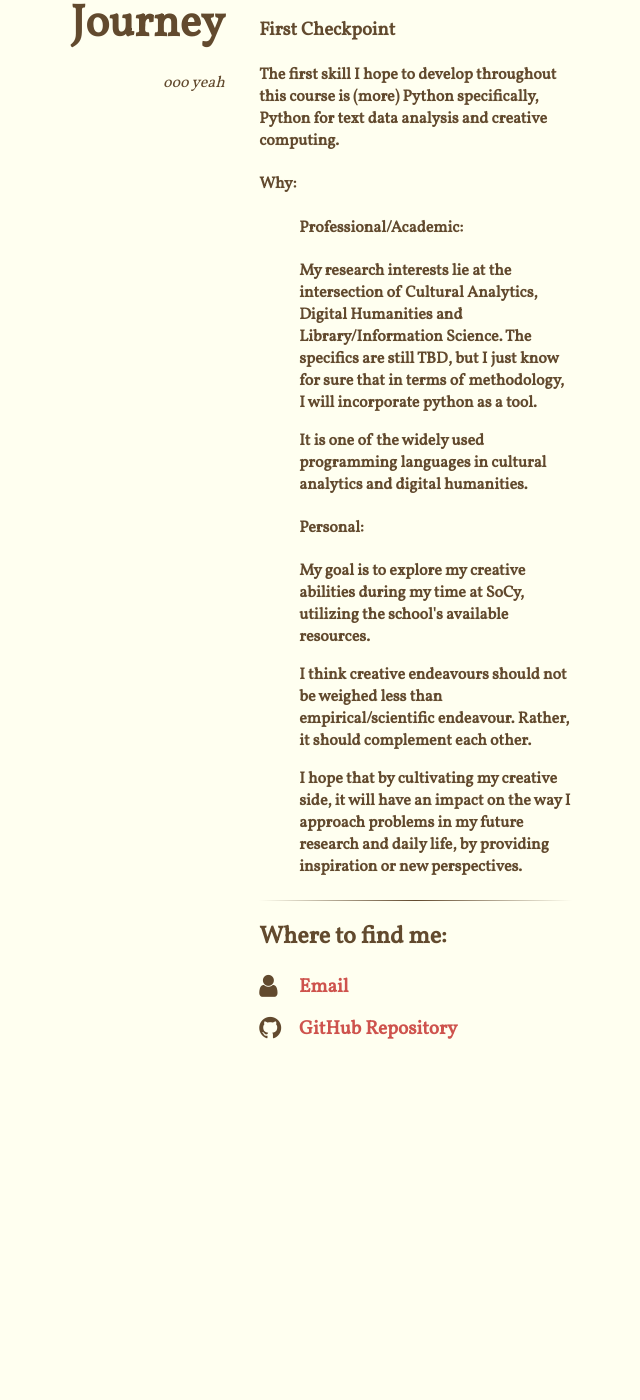
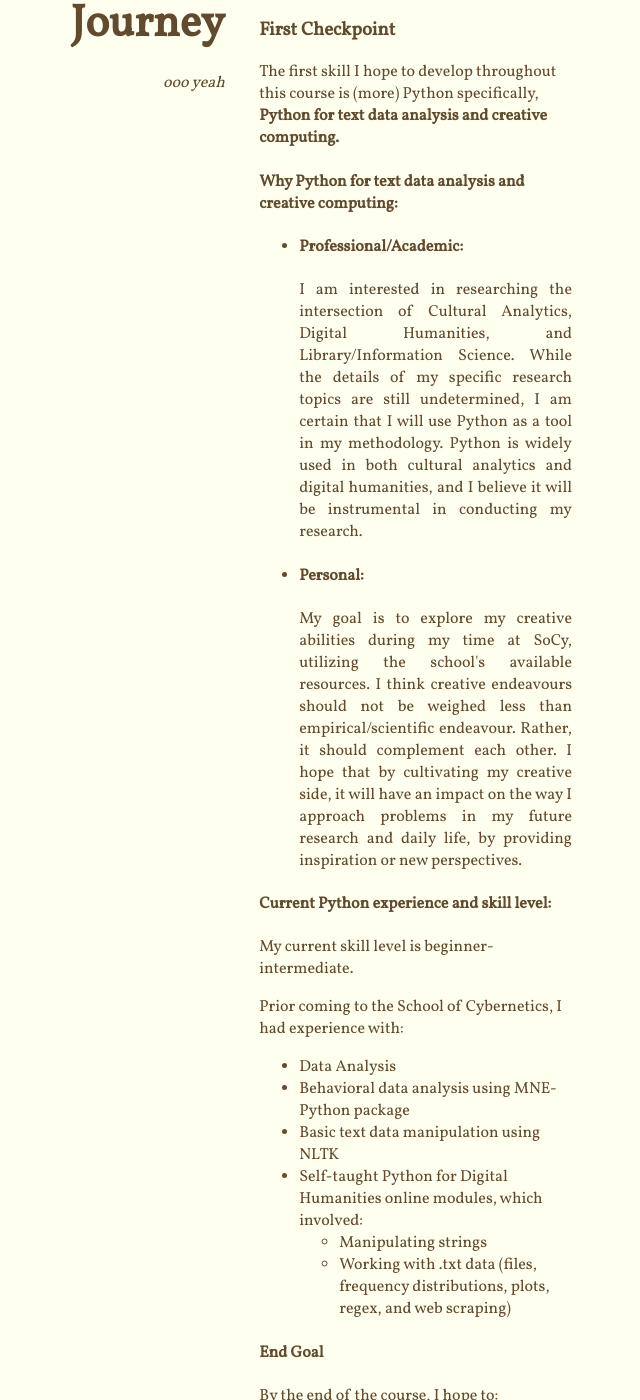
Before and after one commit to lovira/lovira.github.io, a Jekyll site: the page built from index.html, in a window 1280 px wide and 1400 px high, scrolled down 305 px. Shown: the whole window, without its empty margins (408-1048 px from the left). Built offline with Jekyll 4.4.1, drawn with Linux system fonts in a browser that asks for light colours; nearby versions of some CDN libraries; before the commit the page ends 1363 px from its top, so only the background shows below that; some of the changed text lies outside the part shown.

Commit message:
content update

```diff
--- a/_includes/content.html
+++ b/_includes/content.html
@@ -7,25 +7,49 @@
 
 <h3> First Checkpoint</h3>
 
-<h4>The first skill I hope to develop throughout this course is (more) Python
+<p>The first skill I hope to develop throughout this course is (more) Python
   specifically, <b>Python for text data analysis and creative computing.</b>
-</h4>
+</p>
 
-<h4>Why:
+<h4>Why Python for text data analysis and creative computing:</h4>
 <ul>
-  <h4>Professional/Academic:</h4>
-    <p>My research interests lie at the intersection of Cultural Analytics, Digital Humanities and Library/Information Science. The specifics are still TBD, but I just know for sure that in terms of methodology,  I will incorporate python as a tool.</p>
-    <p> 		It is one of the widely used programming languages in cultural analytics and digital humanities.</p>
-
-  <h4>Personal:</h4>
-  <p>My goal is to explore my creative abilities during my time at SoCy, utilizing the school's available resources.</p>
-  <p>	I think creative endeavours should not be weighed less than empirical/scientific endeavour. Rather, it should complement each other.</p>
-  <p>I hope that by cultivating my creative side, it will have an impact on the way I approach problems in my future research and daily life, by providing inspiration or new perspectives.</p>
+  <li><h4>Professional/Academic:</h4></li>
+  <p style="text-align: justify;"> I am interested in researching the intersection of Cultural Analytics, Digital Humanities, and Library/Information Science.
+    While the details of my specific research topics are still undetermined, I am certain that I will use Python as a tool in my methodology.
+    Python is widely used in both cultural analytics and digital humanities, and I believe it will be instrumental in conducting my research.
+  </p>
+  <li><h4>Personal:</h4></li>
+  <p style="text-align: justify;">My goal is to explore my creative abilities during my time at SoCy, utilizing the school's available resources. I think creative endeavours should not be weighed less than empirical/scientific endeavour. Rather, it should complement each other.
+    I hope that by cultivating my creative side, it will have an impact on the way I approach problems in my future research and daily life, by providing inspiration or new perspectives.</p>
+</ul>
 
 </ul>
+<h4>
+  Current Python experience and skill level:
+</h4>
+<p>My current skill level is beginner-intermediate.</p>
+<p>Prior coming to the School of Cybernetics, I had experience with: </p>
+<ul>
+  <li> Data Analysis</li>
+  <li>Behavioral data analysis using MNE-Python package</li>
+  <li>Basic text data manipulation using NLTK</li>
+  <li>Self-taught Python for Digital Humanities online modules, which involved:
+    <ul>
+      <li>Manipulating strings</li>
+      <li>Working with .txt data (files, frequency distributions, plots, regex, and web scraping)</li>
+    </ul>
+  </li>
+</ul>
 
-</h4>
-</h4>
+<h4>End Goal</h2>
+<p>By the end of the course, I hope to:</p>
+<ul>
+    <li>Create a portfolio showcasing my artistic work</li>
+    <li>Develop a strong foundation in Python to prepare for my PhD and future research</li>
+    <li>Acquire intermediate-level skills in text data analysis using Python</li>
+    <li>Gain intermediate-level expertise in NLP and its applications in cultural analytics, digital humanities, and information science.</li>
+</ul>
+
 
 
 <hr/>
```
